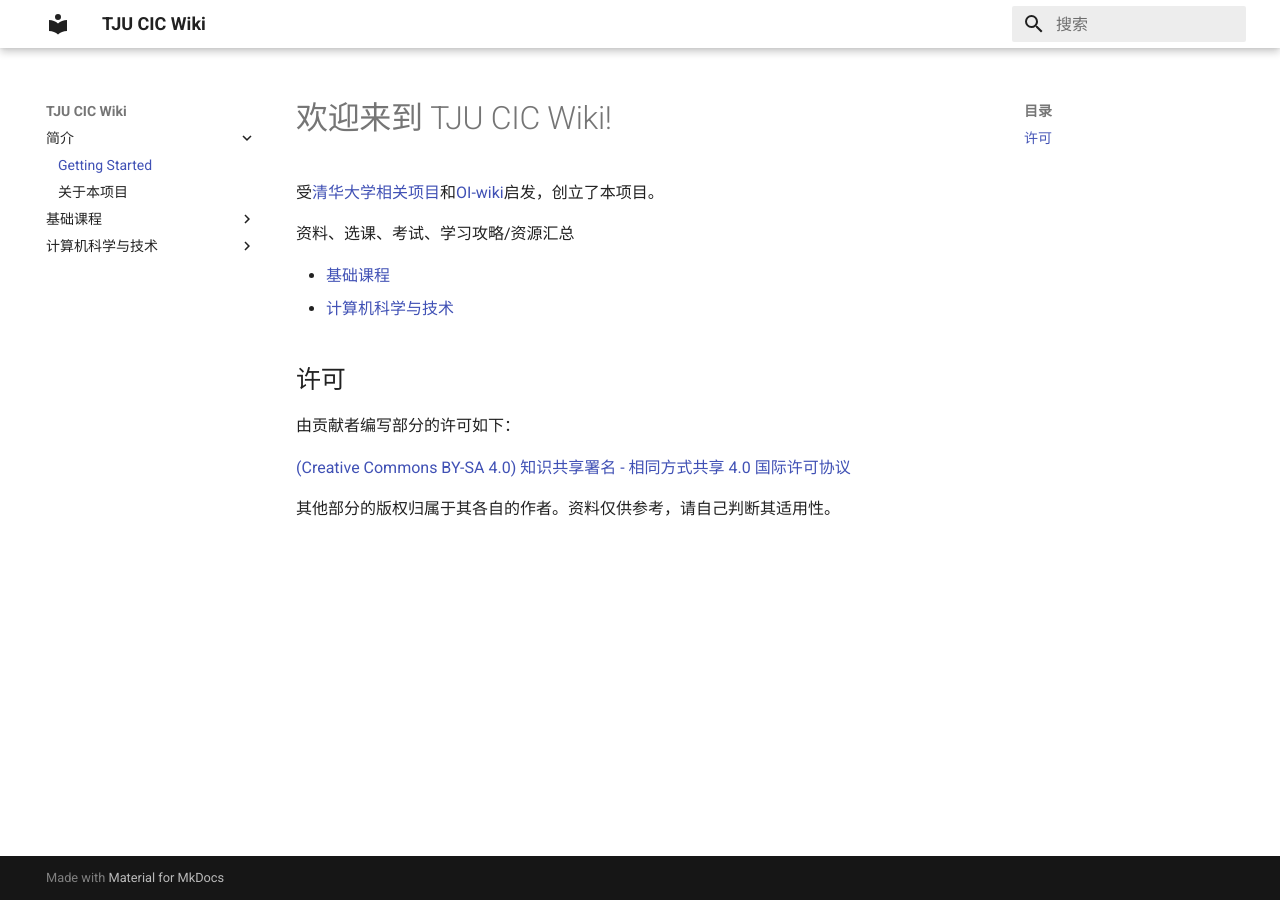
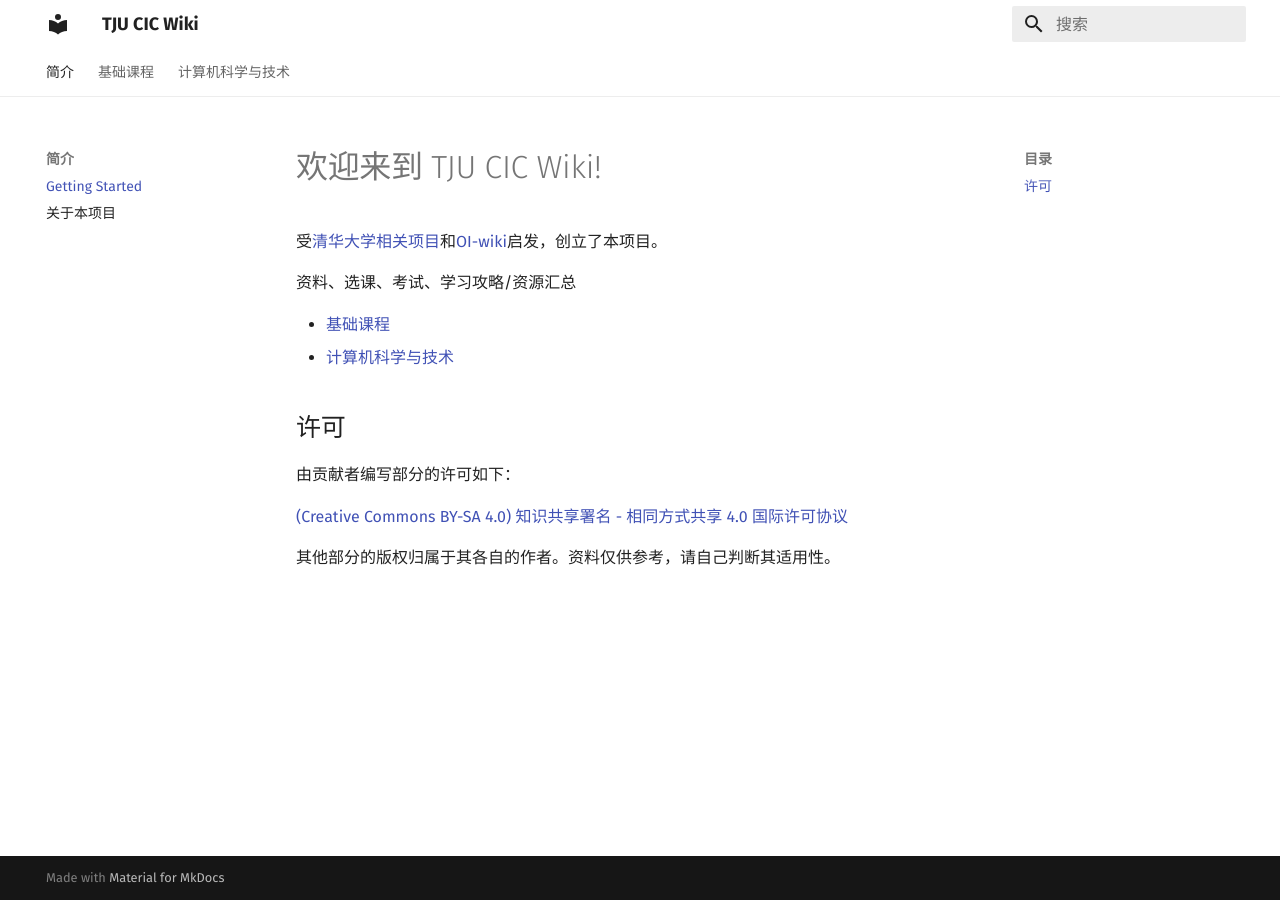
Before and after one commit to TJUCS/TJU-CIC-Wiki, an MkDocs documentation site: the page built from docs/index.md, in a window 1280 px wide. Built offline with MkDocs 1.6.1 and Material for MkDocs 9.7.7, drawn with Linux system fonts in a browser that asks for light colours.

Commit message:
增加Tabs

```diff
--- a/mkdocs.yml
+++ b/mkdocs.yml
@@ -40,3 +40,8 @@ theme:
   palette:
     primary: 'white'
     accent: 'red'
+  features:
+    - navigation.tabs
+  font:
+    text: 'Fira Sans'
+    code: 'Fira Mono'
```
